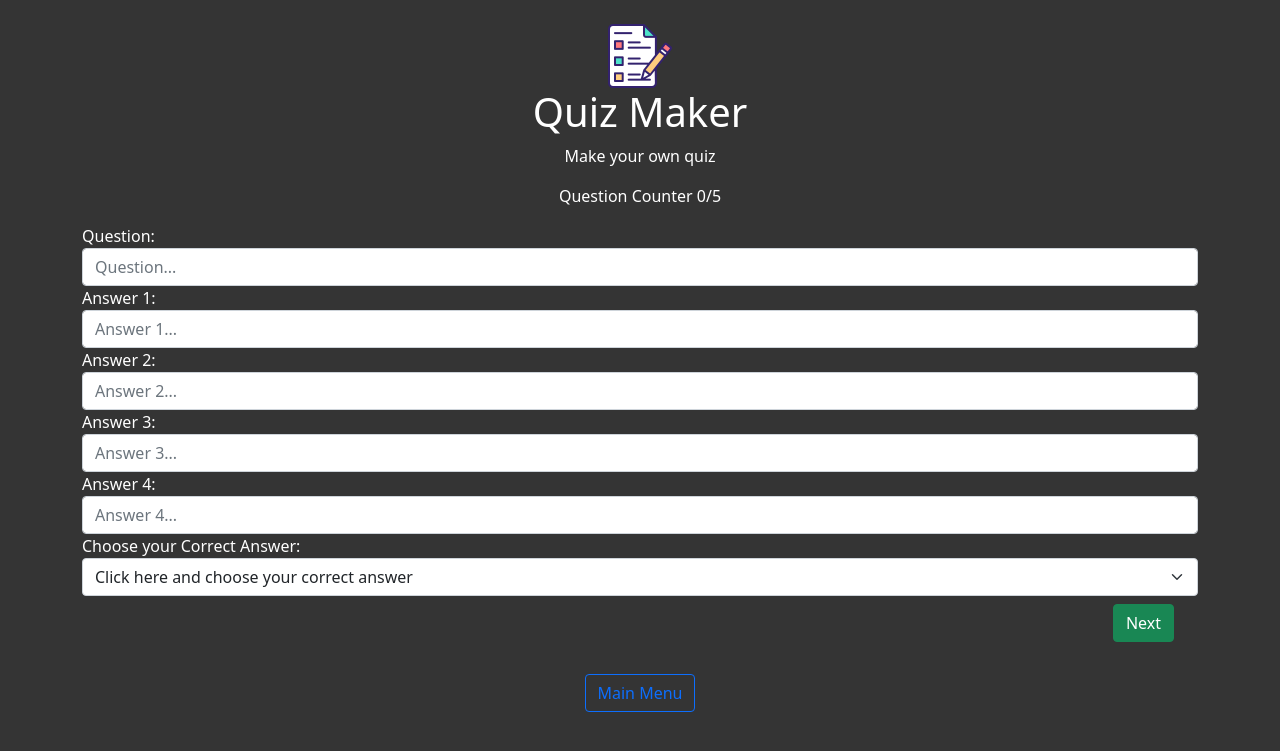
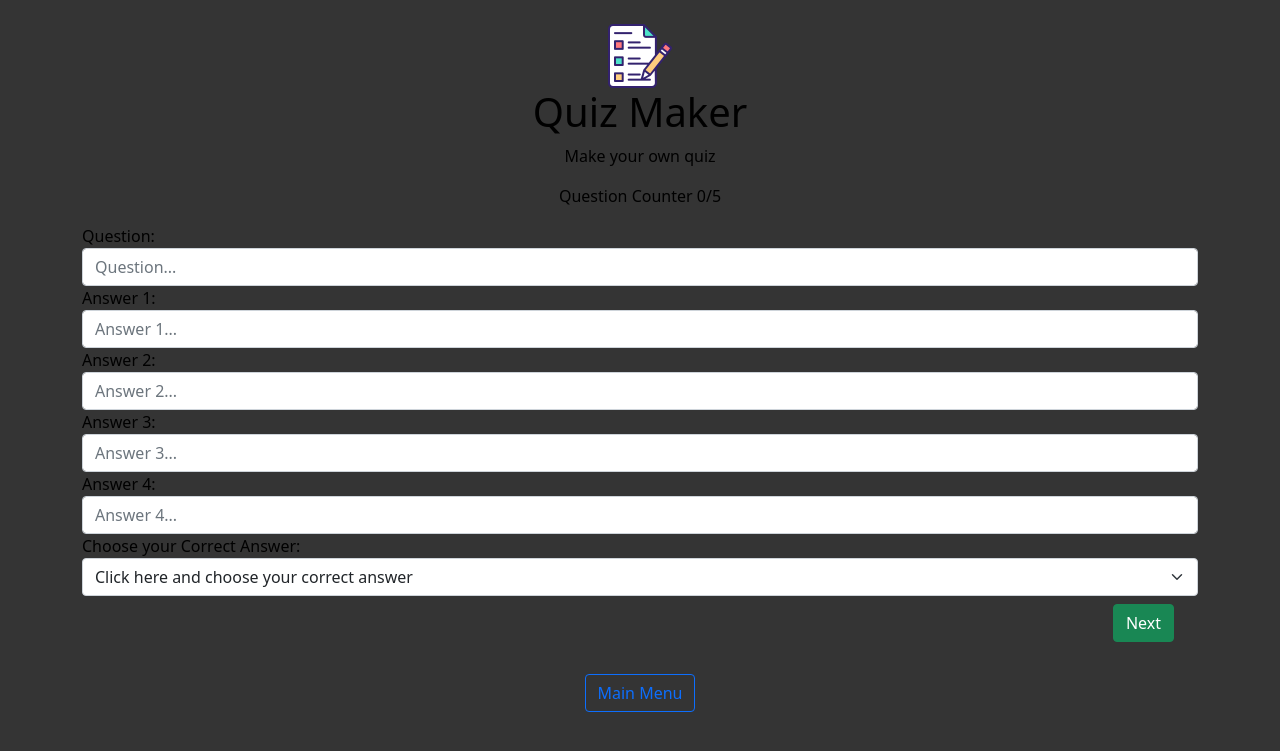
Before and after one commit to FailPr/QuizMaker, a PHP site: page /QuestionMaker.php in a window 1280 px wide. Shown: the top 751 px of the page. Run offline with PHP 8.4, Linux system fonts and the light colour scheme; some libraries are stand-ins or nearby versions.

Commit message:
Update QuestionMaker.php

```diff
--- a/QuestionMaker.php
+++ b/QuestionMaker.php
@@ -16,13 +16,13 @@
     <title>QuizMaker</title>
   </head>
   <body class="animate__animated animate__zoomIn animate__slow">
-    <div class="container text-center text-white mt-4 ">
+    <div class="container text-center text-black mt-4 ">
         <img src="src/quiz.png" class="img-rounded" alt="Cinque Terre">
         <h1>Quiz Maker</h1>
         <p>Make your own quiz</p>
         <p id='Question_builder_counter'>Question Counter 0/5</p>
     </div>
-    <div class="container-sm text-white">
+    <div class="container-sm text-black">
     <div class="form-group">
         <label for="Question">Question:</label>
         <input type="email" class="form-control" id="Question" placeholder="Question...">
```
